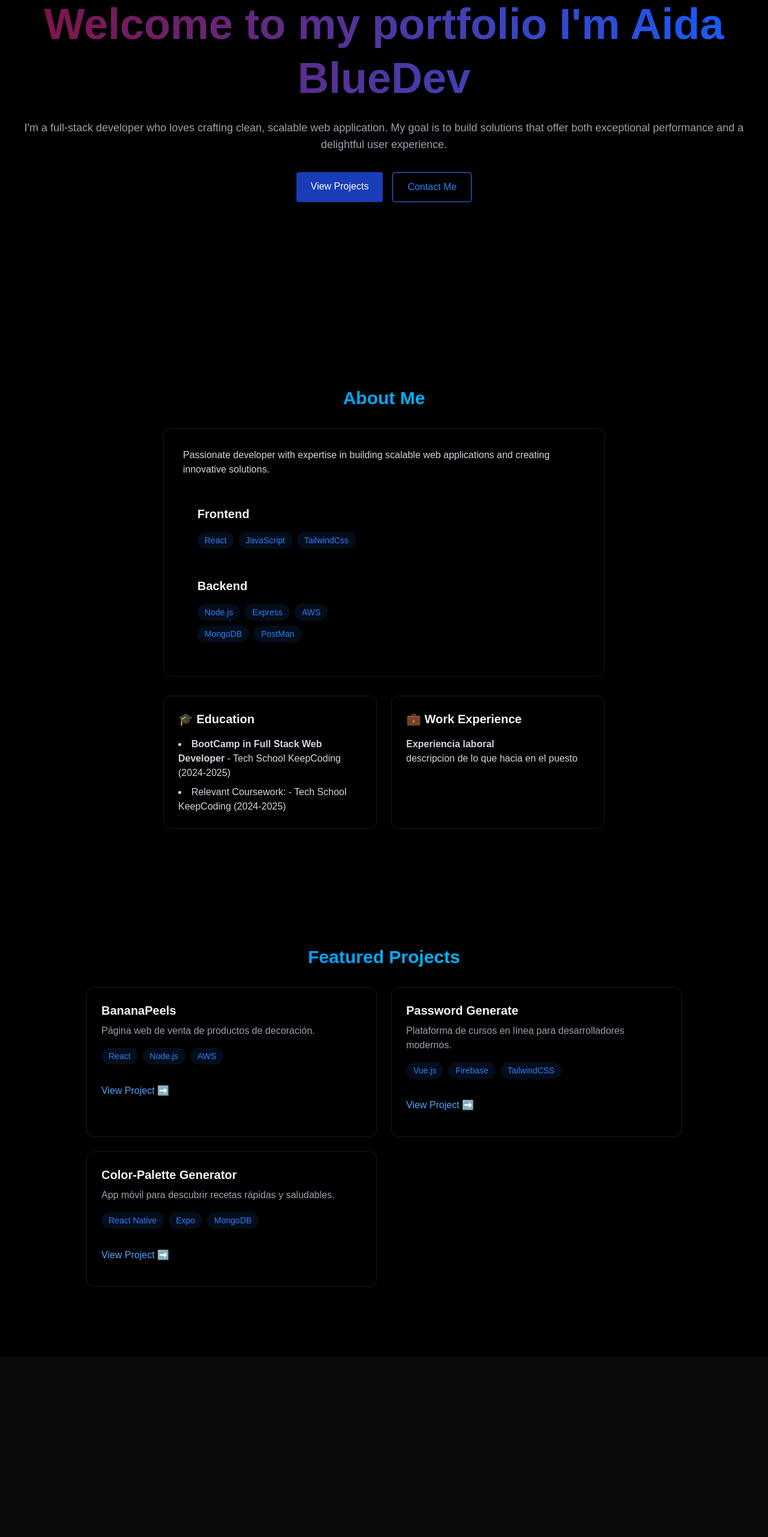
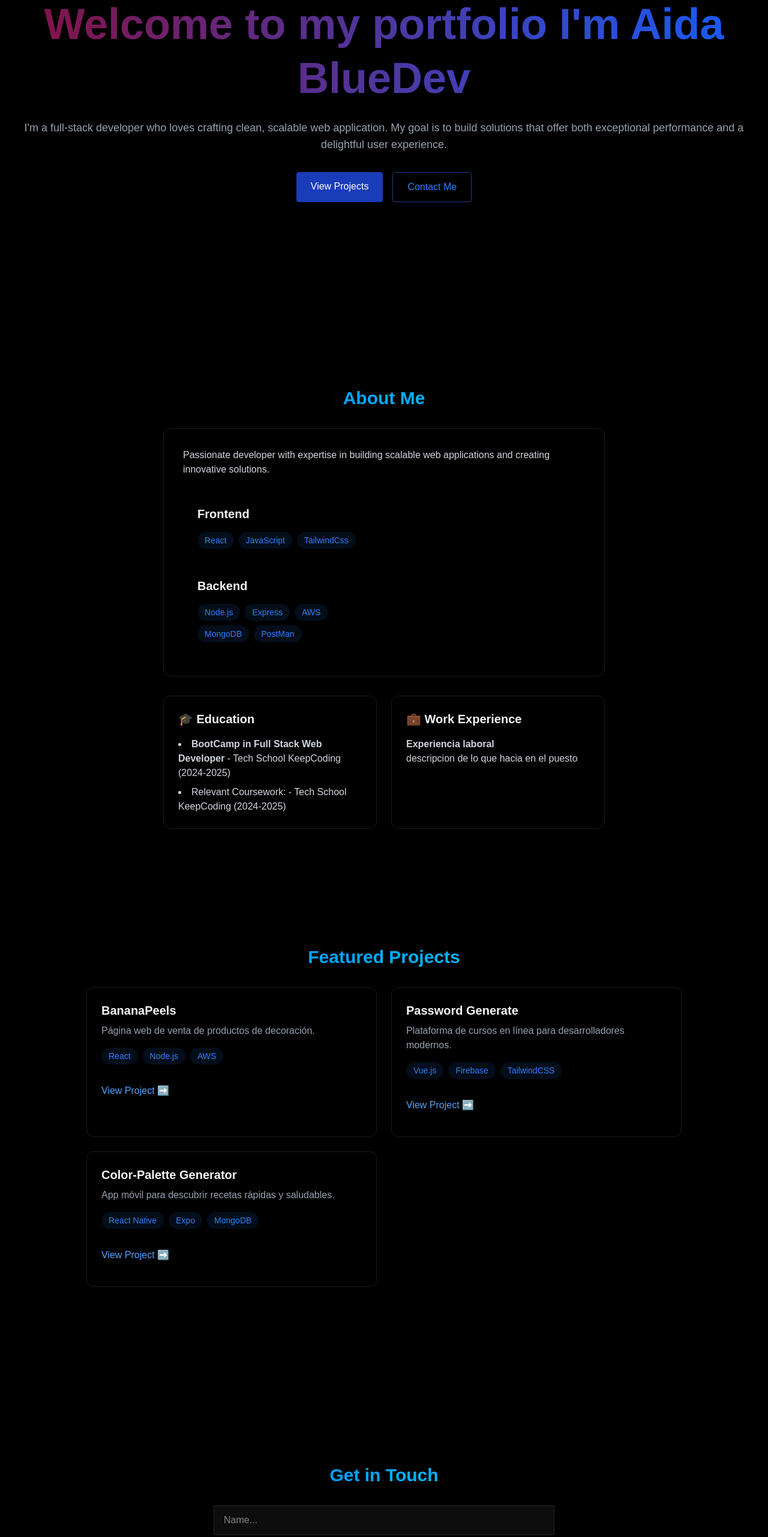
Before and after one commit to Aida230/PortFolioAida, a React (Vite) app: page / in a window 1280 px wide. Shown: the part 234-2797 px from the top of the page at 60% size. Before the commit the page ends 2496 px from the top, so only its background shows below. Built offline with nearby package versions, Linux system fonts and the light colour scheme.

Commit message:
correcciones tipograficas y seccion de Contacto

```diff
--- a/src/App.jsx
+++ b/src/App.jsx
@@ -6,6 +6,7 @@
 import { Home } from './components/sections/Home'
 import { About } from './components/sections/About'
 import { Projects } from "./components/sections/Projects"
+import { Contact } from './components/sections/Contact'
 import "./index.css"
 function App() {
   const [isLoaded, setIsLoaded] = useState(false);
@@ -19,6 +20,7 @@
       <Home />
       <About />
       <Projects />
+      <Contact />
     </div>
 
     </>
--- a/src/components/MobileMenu.jsx
+++ b/src/components/MobileMenu.jsx
@@ -16,7 +16,7 @@
     >
       <button
         onClick={() => setMenuOpen(false)}
-        className="absolute top-6 right-6 text-whte text-3xl focus:outline-none cursor-pointer"
+        className="absolute top-6 right-6 text-white text-3xl focus:outline-none cursor-pointer"
         aria-label="Close Menu"
       >
         &times;
@@ -44,7 +44,7 @@
         About
       </a>
       <a
-        href="#proyects"
+        href="#projects"
         onClick={() => setMenuOpen(false)}
         className={`text-2xl font-semibold text-white my-4 transform transition-transform duration-300
           ${
--- a/src/components/Navbar.jsx
+++ b/src/components/Navbar.jsx
@@ -7,7 +7,7 @@
   }, [menuOpen]);
 
   return (
-    <nav className="fixed top-0 w-full z-40 bg-[rgba(10, 10, 10 0.8)] backdrop-blur-lg border-b border-whte/10 shadow-lg">
+    <nav className="fixed top-0 w-full z-40 bg-[rgba(10, 10, 10 0.8)] backdrop-blur-lg border-b border-white/10 shadow-lg">
       <div className="max-w-5xl mx-auto px-4">
         <div className="flex justify-between items-center h-16">
           <a href="#home" className="font-mono text-xl font-bold text-white">
--- a/src/components/sections/About.jsx
+++ b/src/components/sections/About.jsx
@@ -41,7 +41,7 @@
                   {backendSkills.map((tech, key) => (
                     <span
                       key={key}
-                      className="bg-blue-500/10 text-blue-500 py-1 px-3 rounded-full text-sm hover:bg-blue-500/20 hover:shadow-[0_2px_8px_rgba(59,130,2246,0.2)] transition"
+                      className="bg-blue-500/10 text-blue-500 py-1 px-3 rounded-full text-sm hover:bg-blue-500/20 hover:shadow-[0_2px_8px_rgba(59,130,246,0.2)] transition"
                     >
                       {tech}
                     </span>
--- a/src/components/sections/Contact.jsx
+++ b/src/components/sections/Contact.jsx
@@ -0,0 +1,55 @@
+import { RevealOnScroll } from "../RevealOnScroll";
+
+export const Contact = () => {
+  return (
+    <section
+      id="contact"
+      className="min-h-screen flex items-center justify-center py-20"
+    >
+      <RevealOnScroll>
+        <div className="px-4 w-150">
+          <h2 className="text-3xl font-bold mb-8 bg-gradient-to-r from-blue-500 to-cyan-400 bg-clip-text text-transparent text-center">
+            Get in Touch
+          </h2>
+          <form className="space-y-6">
+            <div className="relative">
+              <input
+                type="text"
+                id="name"
+                name="name"
+                required
+                className="w-full bg-white/5 border border-white/10 rounded px-4 py-3 text-white transition focus:outline-none focus:border-blue-500 focus:bg-blue-500/5"
+                placeholder="Name..."
+              />
+            </div>
+            <div className="relative">
+              <input
+                type="email"
+                id="email"
+                name="email"
+                required
+                className="w-full bg-white/5 border border-white/10 rounded px-4 py-3 text-white transition focus:outline-none focus:border-blue-500 focus:bg-blue-500/5"
+                placeholder="example@gmail.com"
+              />
+            </div>
+            <div className="relative">
+              <textarea
+                id="message"
+                name="message"
+                required
+                rows={5}
+                className="w-full bg-white/5 border border-white/10 rounded px-4 py-3 text-white transition focus:outline-none focus:border-blue-500 focus:bg-blue-500/5"
+                placeholder="Your Message..."
+              />
+            </div>
+            <button
+              type="submit"
+              className="w-full bg-blue-500 text-white py-3 px-6 rounded font-medium transition relative overflow-hidden hover:-translate-y-0.5 hover:shadow-[0_0_15px_rgba(59,130,246,0.2)] cursor-pointer">
+              Send Message
+            </button>
+          </form>
+        </div>
+      </RevealOnScroll>
+    </section>
+  );
+};
--- a/src/components/sections/Home.jsx
+++ b/src/components/sections/Home.jsx
@@ -25,7 +25,7 @@
             </a>
             <a
               href="#contact"
-              className="border boder-blue-500/50 text-blue-500 py-3 px-6 rounded font-medium transition-all duration-200 hover:-translate-y-0.5 hover:shadow-[0_0_15px rgba(59, 130, 246, 0.2)] hover:bg-blue-500/10"
+              className="border border-blue-500/50 text-blue-500 py-3 px-6 rounded font-medium transition-all duration-200 hover:-translate-y-0.5 hover:shadow-[0_0_15px rgba(59, 130, 246, 0.2)] hover:bg-blue-500/10"
             >
               Contact Me
             </a>
```
